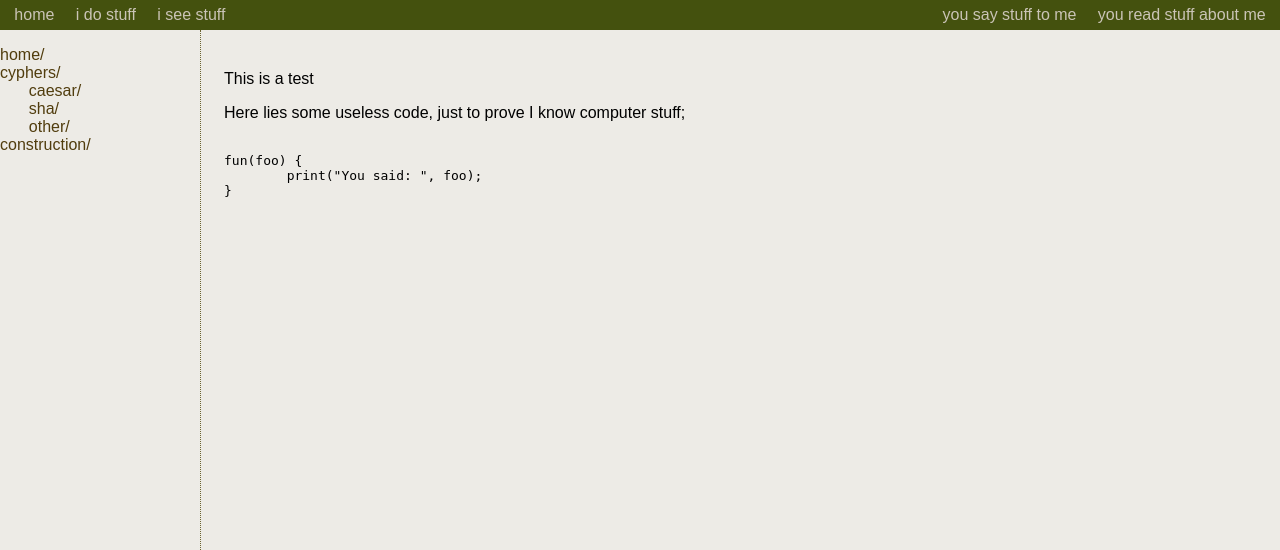
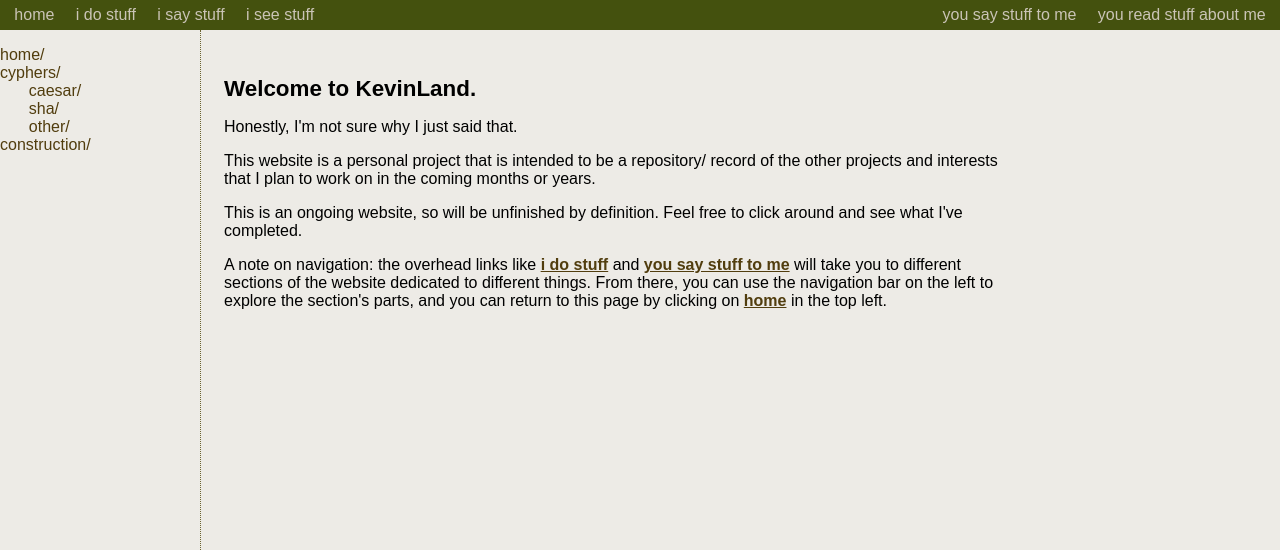
Before and after one commit to KevinIsAProfessional/CSCI291_project, a Django app: page / in a window 1280 px wide. Shown: the part 63-613 px from the top of the page. Run offline with Django 3.2, Linux system fonts and the light colour scheme; parts of the project's set-up code (start-up, migrations or seed data) failed here and were passed over.

Commit message:
updated homepage, preparing for website restructuring

```diff
--- a/templates/base.html
+++ b/templates/base.html
@@ -23,6 +23,7 @@
 <div id="menu">
 	<a href="{% url 'home' %}">	home </a>
 	<a href="{% url 'construction' %}">		i do stuff	</a>
+  <a href="{% url 'construction' %}">   i say stuff </a>
 	<a href="{% url 'photos' %}">		i see stuff	</a>
 	<span class="right">
 		<a href="{% url 'construction' %}">you say stuff to me	</a>
--- a/templates/home.html
+++ b/templates/home.html
@@ -2,13 +2,15 @@
 {% extends 'base.html' %}
 
 {% block content %}
-<p>This is a test</p>
-<p><p>
-Here lies some useless code, just to prove I know computer stuff;<p>
 
-<pre><code>
-fun(foo) {
-	print("You said: ", foo);
-}
-</code></pre>
+<h1> Welcome to KevinLand.</h1>
+
+<p>Honestly, I'm not sure why I just said that.</p>
+
+<p>This website is a personal project that is intended to be a repository/ record of the other projects and interests that I plan to work on in the coming months or years.</p>
+
+<p>This is an ongoing website, so will be unfinished by definition. Feel free to click around and see what I've completed.</p>
+
+<p>A note on navigation: the overhead links like <a href="{% url 'construction' %}"><b>i do stuff</b></a>  and <a href="{% url 'construction' %}"><b>you say stuff to me</b></a> will take you to different sections of the website dedicated to different things. From there, you can use the navigation bar on the left to explore the section's parts, and you can return to this page by clicking on <a href="{% url 'home' %}"><b>home</b></a> in the top left.</p>
+
 {% endblock content %}
```
